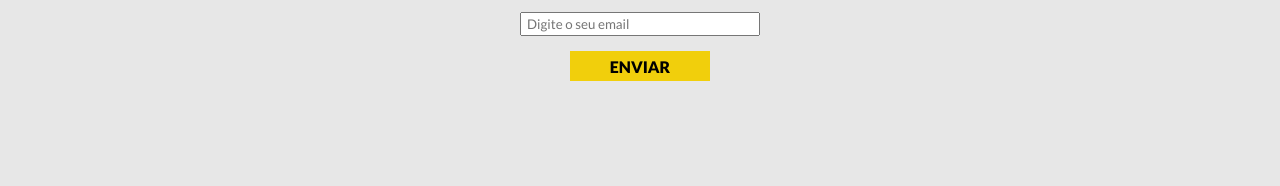
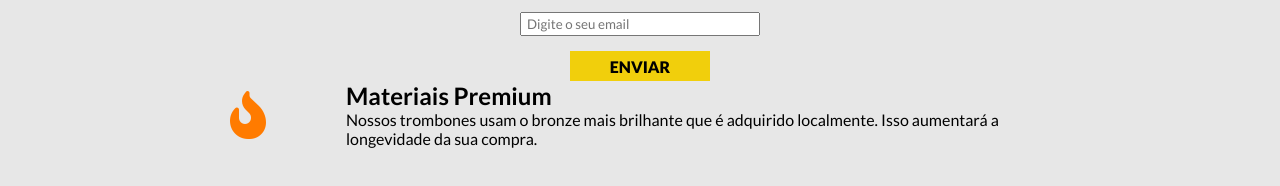
Before and after one commit to EdiJunior88/FreeCodeCamp_Projetos_do_Design_Responsivo, a plain HTML site: page 03_Criar_uma_landing_page_para_um_produto/index.html in a window 1280 px wide. Shown: the part 300-486 px from the top of the page. Drawn offline with Linux system fonts and the light colour scheme.

Commit message:
Estilização do CSS do Section Description

```diff
--- a/03_Criar_uma_landing_page_para_um_produto/index.html
+++ b/03_Criar_uma_landing_page_para_um_produto/index.html
@@ -36,9 +36,24 @@
       <input type="email" name="email" id="email" placeholder="Digite o seu email">
       <input type="submit" id="submit" value="ENVIAR">
     </form>
+  </section>
 
-    <!-- <iframe id="video" width="560" height="315" src="https://www.youtube.com/embed/y8Yv4pnO7qc" title="YouTube video player" frameborder="0" allow="accelerometer; autoplay; clipboard-write; encrypted-media; gyroscope; picture-in-picture" allowfullscreen></iframe> -->
+  <section>
+    <div id="description">
+      <div id="description-icon">
+        <i class="fa-solid fa-fire-flame-curved"></i>
+      </div>
+
+      <div id="description-text">
+        <p class="text1">Materiais Premium</p>
+        <p class="text2">Nossos trombones usam o bronze mais brilhante que é adquirido localmente. Isso aumentará a longevidade da sua compra.</p>
+      </div>
+    </div>
   </section>
+
+  <!-- <iframe id="video" width="560" height="315" src="https://www.youtube.com/embed/y8Yv4pnO7qc" title="YouTube video player" frameborder="0" allow="accelerometer; autoplay; clipboard-write; encrypted-media; gyroscope; picture-in-picture" allowfullscreen></iframe> -->
+
+  <script src="https://kit.fontawesome.com/6fd09b1afb.js" crossorigin="anonymous"></script>
 </body>
 
 </html>
--- a/03_Criar_uma_landing_page_para_um_produto/styles.css
+++ b/03_Criar_uma_landing_page_para_um_produto/styles.css
@@ -40,10 +40,6 @@ body {
   width: 14vw;
 }
 
-/* .nav-link:nth-child(2) {
-  padding: 0 20px;
-} */
-
 #nav-bar > ul > .nav-link > a {
   text-decoration: none;
 }
@@ -76,3 +72,34 @@ body {
   background: #f1cf0c;
   border: none;
 }
+
+#description {
+  display: flex;
+  justify-content: center;
+}
+
+#description-icon {
+  display: flex;
+  align-items: center;
+  padding-right: 80px;
+}
+
+.fa-solid {
+  font-size: 3em;
+  color: #ff7b00;
+}
+
+#description-text {
+  display: flex;
+  flex-direction: column;
+  flex-wrap: wrap;
+  justify-content: center;
+  align-items: stretch;
+  word-wrap: break-word;
+  max-width: 55%;
+}
+
+.text1 {
+  font-size: 1.5em;
+  font-weight: bolder;
+}
```
